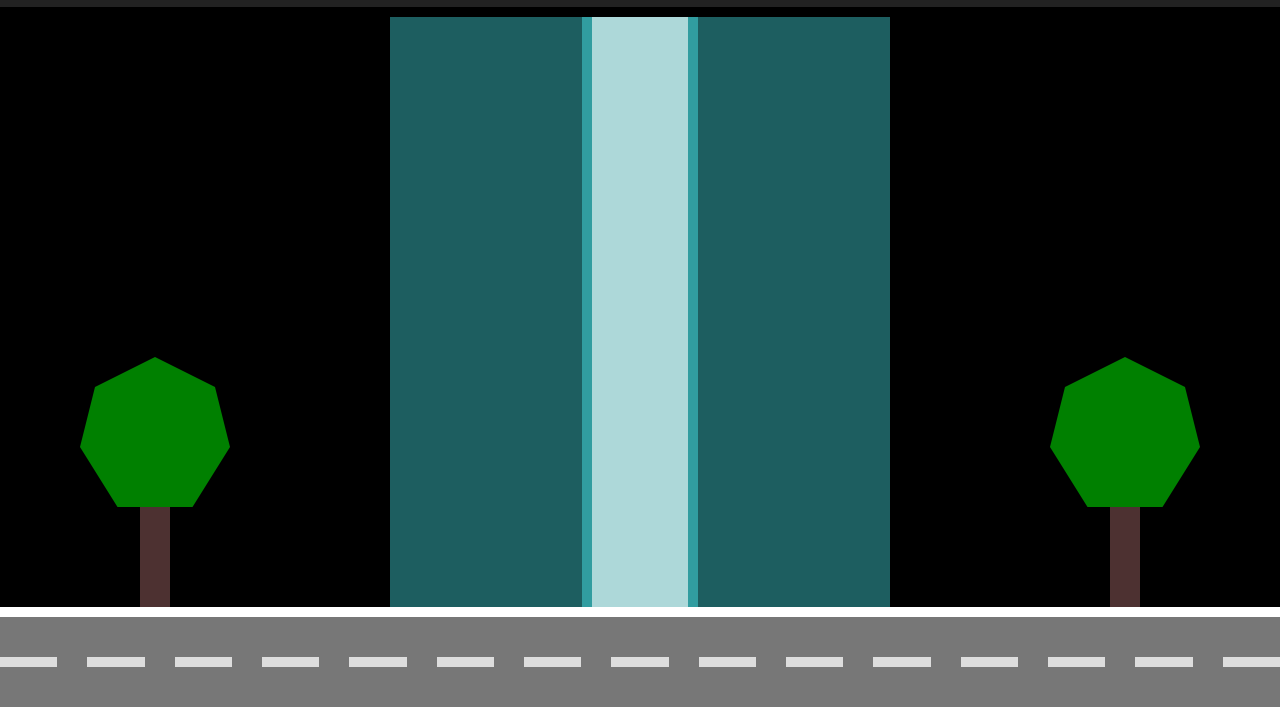
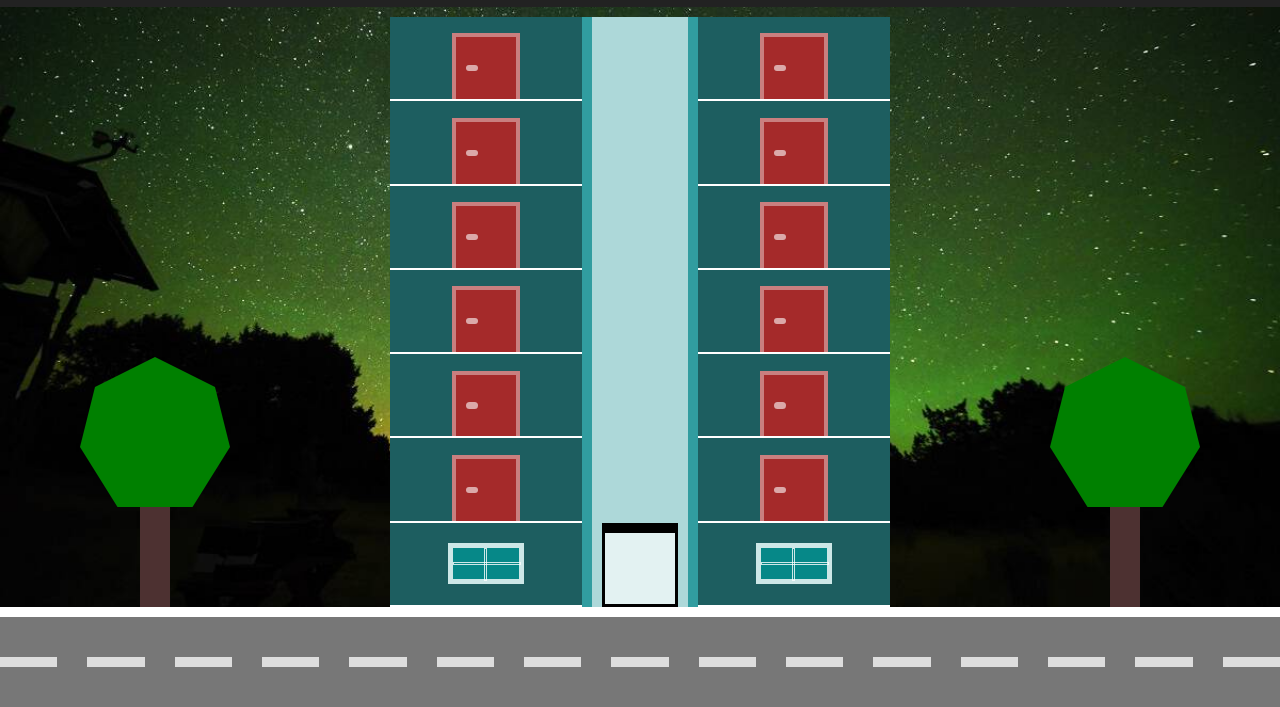
Before and after one commit to FabinhoFlauzino/elevador-js, a plain HTML site: page index.html in a window 1280 px wide. Shown: the part 93-800 px from the top of the page. Drawn offline with Linux system fonts and the light colour scheme.

Commit message:
Funcionando o elevador através do controle

```diff
--- a/css/style.css
+++ b/css/style.css
@@ -1,4 +1,5 @@
 /* CSS Gerais */
+@import url('https://fonts.googleapis.com/css2?family=VT323&display=swap');
 * {
   box-sizing: border-box;
 }
@@ -9,7 +10,7 @@ body {
   flex-direction: column;
   background-color: black;
   height: 100vh;
-  font-family: monospace;
+  font-family: "VT323", monospace;
 }
 
 .calcada {
@@ -17,6 +18,11 @@ body {
   justify-content: space-around;
   align-items: flex-end;
   flex: 1;
+  background-image: url('../img/img.jpg');
+  background-repeat: no-repeat;
+  background-size: cover;
+  background-position: center;
+  padding-top: 10px;
 }
 
 /* CSS Controles */
@@ -28,7 +34,6 @@ body {
   height: 100px;
   background: #222;
   padding: 10px;
-  margin-bottom: 10px;
 }
 
 .controles .mostrador {
@@ -110,8 +115,86 @@ body {
   flex: 2;
 }
 
+.andar {
+  display: flex;
+  justify-content: center;
+  align-items: flex-end;
+  border-bottom: 2px solid white;
+  flex: 1;
+}
+
+.porta {
+  background-color: brown;
+  padding: 5%;
+  width: 35%;
+  height: 80%;
+  border: 4px solid #fff6;
+  border-bottom-width: 0;
+  position: relative;
+  display: flex;
+  justify-content: flex-start;
+  align-items: center;
+}
+
+.porta::after {
+  content: "";
+  width: 20%;
+  height: 10%;
+  background-color: #fff9;
+  position: absolute;
+  border-radius: 4px;
+}
+
+.terreo {
+  flex: 1;
+  display: flex;
+  justify-content: center;
+  align-items: center;
+  border-bottom: 2px solid white;
+}
+
+.janela {
+  position: relative;
+  background-color: #068888;
+  border: 5px solid #fffc;
+  height: 50%;
+  width: 40%;
+  display: flex;
+  justify-content: center;
+  align-items: center;
+}
+
+.janela::after {
+  content: "";
+  position: absolute;
+  border: 1px solid #fffc;
+  top: 0;
+  height: 100%;
+  width: 1px;
+}
+
+.janela::before {
+  content: "";
+  position: absolute;
+  border: 1px solid #fffc;
+  left: 0;
+  height: 1px;
+  width: 100%;
+}
+
 .poco {
   display: flex;
+  justify-content: center;
   background-color: #fff9;
   flex: 1;
+  position: relative;
 }
+
+.elevador {
+  border: 3px solid #000;
+  border-top-width: 10px;
+  background-color: #fffa;
+  width: 80%;
+  position: absolute;
+  bottom: 0;
+}
--- a/index.html
+++ b/index.html
@@ -1,4 +1,3 @@
-<!DOCTYPE html>
 <html lang="pt-br">
 
 <head>
@@ -11,13 +10,13 @@
 <body>
   <div class="controles">
     <div class="mostrador">Térreo</div>
-    <button>T</button>
-    <button>1</button>
-    <button>2</button>
-    <button class="destaque">3</button>
-    <button>4</button>
-    <button>5</button>
-    <button>6</button>
+    <button destino="t">T</button>
+    <button destino="1">1</button>
+    <button destino="2">2</button>
+    <button destino="3">3</button>
+    <button destino="4">4</button>
+    <button destino="5">5</button>
+    <button destino="6">6</button>
   </div>
 
 
@@ -25,9 +24,9 @@
     <div class="arvore"></div>
 
     <div class="predio">
-      <div class="coluna"></div>
+      <div class="coluna" andares="6"></div>
       <div class="poco"></div>
-      <div class="coluna"></div>
+      <div class="coluna" andares="6"></div>
     </div>
 
     <div class="arvore"></div>
@@ -35,6 +34,7 @@
   <div class="rua" faixas="15"></div>
 
   <script src="./js/rua.js" defer></script>
+  <script src="./js/predio.js" defer></script>
 </body>
 
 </html>
--- /dev/null
+++ b/js/predio.js
@@ -0,0 +1,140 @@
+(function () {
+
+  // -------------------- Pavimentos
+
+  function criarTerreo() {
+      const janela = document.createElement('div')
+      janela.classList.add('janela')
+
+      const terreo = document.createElement('div')
+      terreo.classList.add('terreo')
+      terreo.setAttribute('andar', 't')
+      terreo.appendChild(janela)
+
+      return terreo
+  }
+
+  function criarAndar(numero) {
+      const porta = document.createElement('div')
+      porta.classList.add('porta')
+
+      const andar = document.createElement('div')
+      andar.classList.add('andar')
+      andar.setAttribute('andar', numero)
+      andar.appendChild(porta)
+
+      return andar
+  }
+
+  function criarPavimentos() {
+      const elementosComAndares = document.querySelectorAll('[andares]')
+
+      elementosComAndares.forEach(elComAndares => {
+          const qtde = +elComAndares.getAttribute('andares')
+
+          for (let i = qtde; i > 0; i--) {
+              elComAndares.appendChild(criarAndar(i))
+          }
+
+          elComAndares.appendChild(criarTerreo())
+      })
+  }
+
+  criarPavimentos()
+
+  // -------------------- Elevador
+
+  function iniciarComando(comando) {
+      const botao = document.querySelector(`[comando="${comando}"]`)
+      botao.classList.add('destaque')
+  }
+
+  function finalizarComando(comando) {
+      const botao = document.querySelector(`[comando="${comando}"]`)
+      botao.classList.remove('destaque')
+  }
+
+  function iniciarMovimentacao() {
+      const elevador = document.querySelector('.elevador')
+      elevador.setAttribute('em-movimentacao', '')
+  }
+
+  function finalizarMovimentacao() {
+      const elevador = document.querySelector('.elevador')
+      elevador.removeAttribute('em-movimentacao')
+  }
+
+  function emMovimentacao() {
+      const elevador = document.querySelector('.elevador')
+      return elevador.hasAttribute('em-movimentacao')
+  }
+
+  function obterTamanhoElevador() {
+      const terreo = document.querySelector('[andar="t"]')
+      return terreo.offsetHeight
+  }
+
+  function criarElevador() {
+      const poco = document.querySelector('.poco')
+
+      const elevador = document.createElement('div')
+      elevador.classList.add('elevador')
+      elevador.style.height = obterTamanhoElevador()
+
+      poco.appendChild(elevador)
+  }
+
+  function obterPosicaoAtual() {
+      const elevador = document.querySelector('.elevador')
+      return +elevador.style.bottom.replace('px', '')
+  }
+
+  function atualizarMostrador(texto) {
+      const mostrador = document.querySelector('.mostrador')
+      mostrador.innerHTML = texto
+  }
+
+  function moverElevadorPara(andar) {
+      if(emMovimentacao()) return
+
+      iniciarMovimentacao()
+      iniciarComando(andar)
+
+
+      const numero = andar === 't' ? 0 : +andar
+      const elevador = document.querySelector('.elevador')
+
+      const posicaoInicial = obterPosicaoAtual()
+      const posicaoFinal = numero * obterTamanhoElevador()
+      const subindo = posicaoFinal > posicaoInicial
+
+      atualizarMostrador(subindo ? 'Subindo' : "Descendo")
+
+      let temporizador = setInterval(() => {
+          const novaPosicao = obterPosicaoAtual() + (subindo ? 10 : -10)
+          const terminou = subindo ? novaPosicao >= posicaoFinal : novaPosicao <= posicaoFinal
+          elevador.style.bottom = terminou ? posicaoFinal : novaPosicao
+
+          if (terminou) {
+              clearInterval(temporizador)
+              atualizarMostrador(andar === 't' ? 'Térreo' : `${andar} Andar`)
+              finalizarMovimentacao()
+              finalizarComando(andar)
+          }
+      }, 30)
+
+  }
+
+  function aplicarControlesDoElevador() {
+      const botoes = document.querySelectorAll('[comando]')
+      botoes.forEach(botao => {
+          const comando = botao.getAttribute('comando')
+          botao.onclick = function () {
+              moverElevadorPara(comando)
+          }
+      })
+  }
+
+  criarElevador()
+  aplicarControlesDoElevador()
+})()
```
Also changed, not shown: img/img.jpg (added), img/noite.webp (added).
